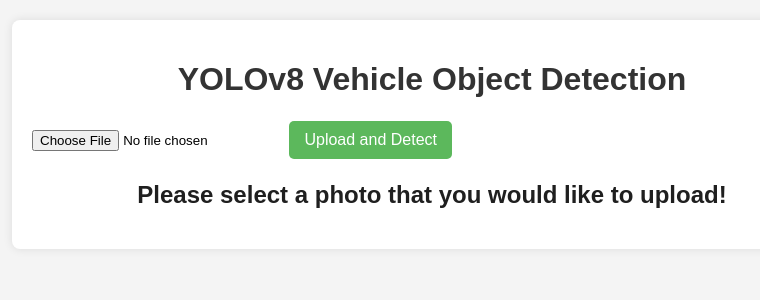
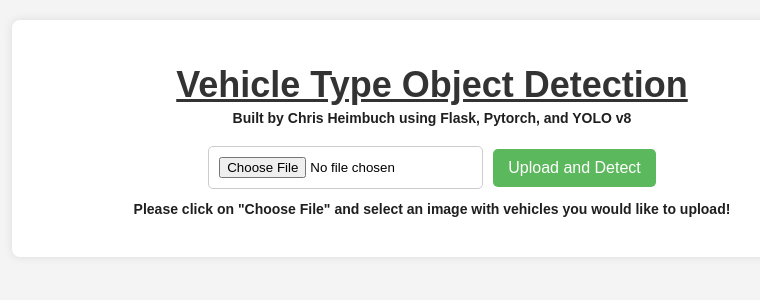
Before and after one commit to chrisheimbuch/Traffic_Vehicle_Real_Time_Detection, a Flask app: page / in a window 1280 px wide. Shown: the top 300 px of the page, without its empty margins (208-968 px from the left). Run offline with Flask 3, Linux system fonts and the light colour scheme.

Commit message:
continuation of flask development

```diff
--- a/app.py
+++ b/app.py
@@ -1,4 +1,4 @@
-from flask import Flask, render_template, request
+from flask import Flask, render_template, request, redirect, url_for
 import cv2  # OpenCV to process images
 import numpy as np
 from ultralytics import YOLO
@@ -20,8 +20,8 @@ def upload_and_process():
         # Process the image with YOLO model
         results = yolo_model.predict(source=image, save=False)  # Run YOLO detection
 
-        # Initialize variables to store predictions and accuracy
-        accuracies = []
+        # Initialize a list to store class names and confidence scores
+        classifications = []
 
         # Draw the bounding boxes and labels on the image
         for result in results:
@@ -30,11 +30,16 @@ def upload_and_process():
             confidences = result.boxes.conf  # Confidence scores
 
             for box, label, confidence in zip(boxes, labels, confidences):
-                accuracies.append(round(float(confidence) * 100))  # Convert to percentage and round to whole number
-                x1, y1, x2, y2 = map(int, box)
-
                 # Get the class name based on the label index
                 class_name = class_names[int(label)] if int(label) < len(class_names) else f"Class {int(label)}"
+
+                # Append both the class name and confidence score to the list
+                classifications.append({
+                    'class': class_name.title(),
+                    'confidence': round(float(confidence) * 100)  # Convert to percentage and round to whole number
+                })
+
+                x1, y1, x2, y2 = map(int, box)
 
                 # Draw bounding box with thicker lines (thickness = 3)
                 cv2.rectangle(image, (x1, y1), (x2, y2), (0, 255, 0), 10)
@@ -50,11 +55,16 @@ def upload_and_process():
         processed_image_path = 'static/processed_image.jpg'
         cv2.imwrite(processed_image_path, image)
 
-        # Return the page with the processed image and accuracy percentage
-        return render_template('index.html', image_path=processed_image_path, accuracies=accuracies)
+        # Return the page with the processed image and classification details
+        return render_template('index.html', image_path=processed_image_path, classifications=classifications)
 
     # Default GET request just renders the page for upload
     return render_template('index.html')
 
+# Add a route to handle re-uploading
+@app.route('/reupload')
+def reupload():
+    return redirect(url_for('upload_and_process'))
+
 if __name__ == '__main__':
     app.run(debug=True)
--- a/static/css/styles.css
+++ b/static/css/styles.css
@@ -1,4 +1,4 @@
-/* styles.css */
+/* Updated styles.css */
 
 body {
     font-family: Arial, sans-serif;
@@ -10,12 +10,21 @@ body {
 h1 {
     text-align: center;
     color: #333;
+    font-size: 36px;
+    text-decoration: underline;
 }
 
 h2 {
     text-align: center;
     color: #1f1f1f;
-    font-size: 8;
+    font-size: 14px;
+}
+
+h4 {
+    text-align: center;
+    color: #1f1f1f;
+    font-size: 14px;
+    margin-top: -20px;
 }
 
 .container {
@@ -32,7 +41,17 @@ h2 {
 }
 
 input[type="file"] {
-    margin: 10px 0;
+    padding: 10px;
+    border: 1px solid #ccc;
+    border-radius: 5px;
+}
+
+.button-container {
+    display: flex;
+    justify-content: center; /* Centers the buttons horizontally */
+    align-items: center; /* Aligns items on the same line */
+    gap: 10px; /* Adjusts the space between the file input and button */
+    margin-top: 20px;
 }
 
 button {
@@ -60,8 +79,31 @@ img {
     border-radius: 8px;
 }
 
-.accuracy {
-    font-size: 18px;
-    color: #333;
-    margin: 10px 0;
+.reupload-container {
+    text-align: center;
+    margin-top: 20px;
 }
+
+.reupload-container button {
+    padding: 10px 15px;
+    border: none;
+    background-color: #5cb85c;
+    color: white;
+    font-size: 16px;
+    border-radius: 5px;
+    cursor: pointer;
+}
+
+.reupload-container button:hover {
+    background-color: #4cae4c;
+}
+
+.upload-instruction {
+    font-size: 14px; /* Adjust size as needed */
+}
+
+.accuracy ul {
+    list-style-type: none;
+    padding: 0;
+    margin: 0;
+}
--- a/templates/index.html
+++ b/templates/index.html
@@ -3,32 +3,39 @@
 <head>
     <meta charset="UTF-8">
     <meta name="viewport" content="width=device-width, initial-scale=1.0">
-    <title>YOLO Image Detection</title>
+    <title>Vehicle Object Detection</title>
     <link rel="stylesheet" href="{{ url_for('static', filename='css/styles.css') }}">
 </head>
 <body>
     <div class="container">
-        <h1>YOLOv8 Vehicle Object Detection</h1>
-        <form id="upload-form" method="POST" enctype="multipart/form-data">
-            <input type="file" name="image" accept="image/*" required>
-            <button type="submit">Upload and Detect</button>
-            <h2> Please select a photo that you would like to upload!</h2>
-        </form>
-
-
-
-        {% if image_path %}
+        <h1>Vehicle Type Object Detection</h1>
+        <h4 class="author">Built by Chris Heimbuch using Flask, Pytorch, and YOLO v8</h4>
+        {% if not image_path %}
+            <form id="upload-form" method="POST" enctype="multipart/form-data">
+                <div class="button-container">
+                    <input type="file" name="image" accept="image/*" required>
+                    <button type="submit">Upload and Detect</button>
+                </div>
+                <h2 class="upload-instruction">Please click on "Choose File" and select an image with vehicles you would like to upload!</h2>
+            </form>
+        {% else %}
         <div class="image-container">
             <img src="{{ image_path }}" alt="Processed Image">
             <div class="accuracy">
-                <h3>Confidence Scores:</h3>
-                <ul>
-                    {% for accuracy in accuracies %}
-                    <li>{{ accuracy }}%</li>
+                <h3>Classifications and Confidence Scores:</h3>
+                <ul style="list-style-type:none;">
+                    {% for classification in classifications %}
+                    <li>{{ classification.class }}: {{ classification.confidence }}%</li>
                     {% endfor %}
                 </ul>
             </div>
         </div>
+            <!-- Re-upload Button -->
+            <div class="reupload-container">
+                <a href="{{ url_for('reupload') }}">
+                    <button type="button">Click here to re-upload an image</button>
+                </a>
+            </div>
         {% endif %}
     </div>
 </body>
```
